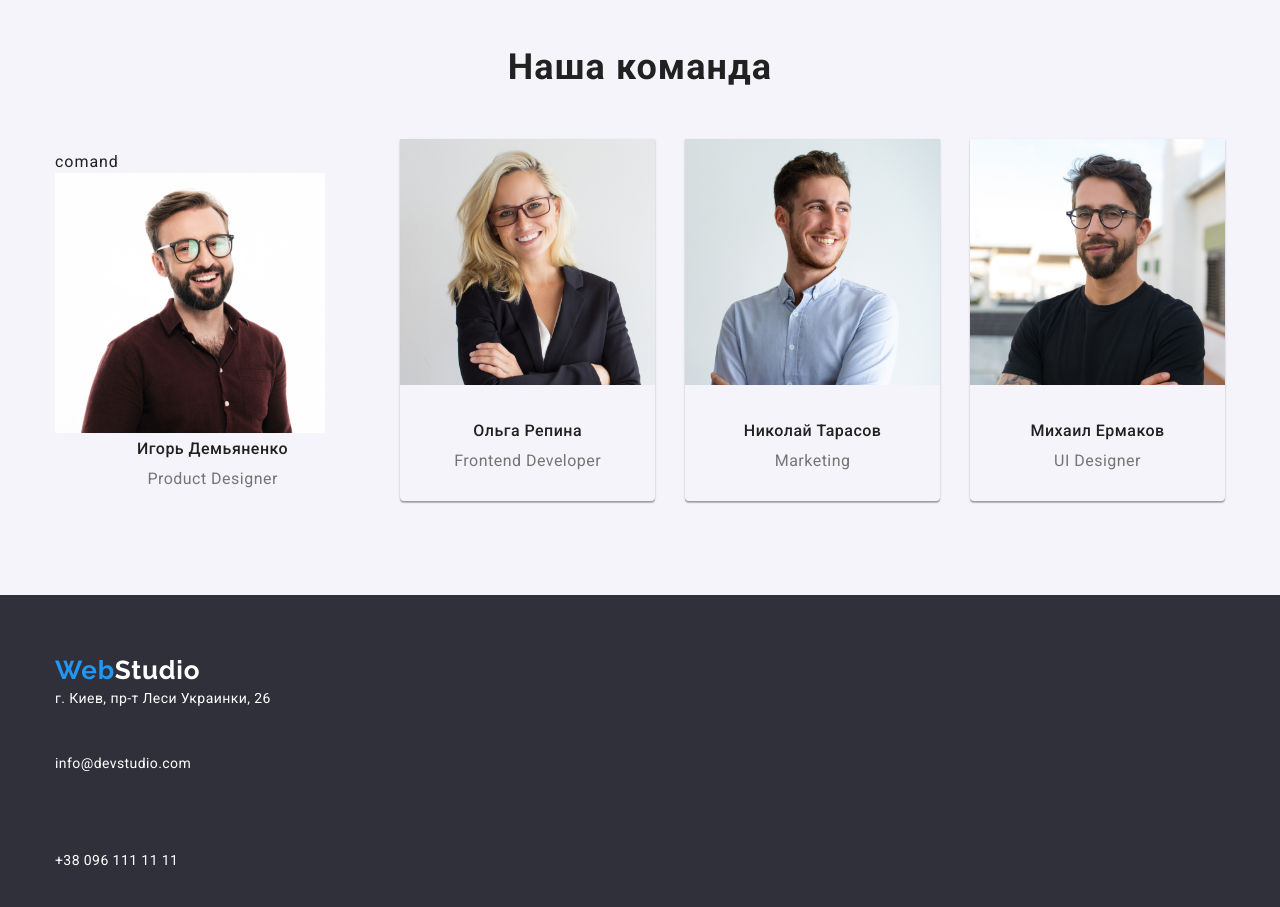
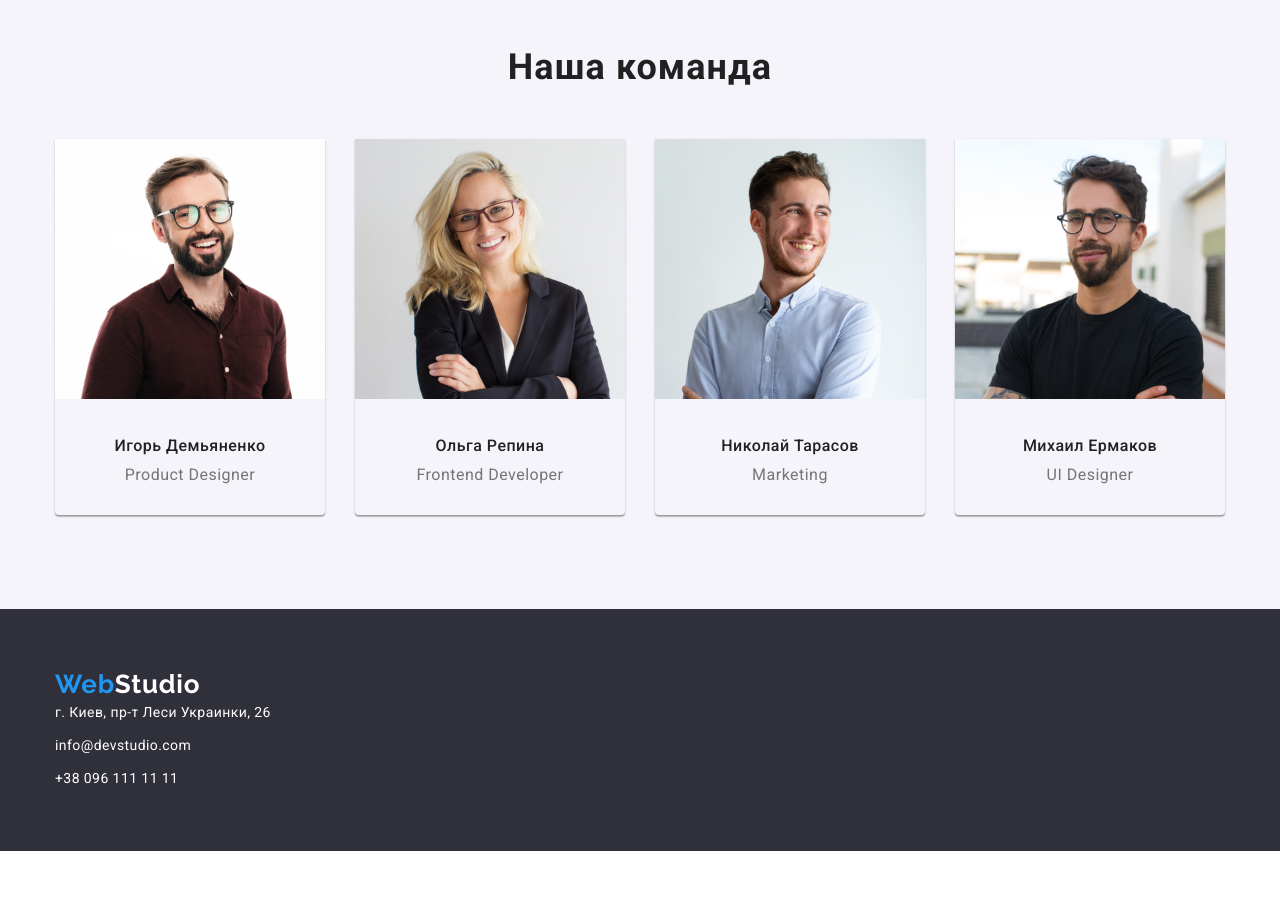
Before and after one commit to LarysaTymoshenko/goit-markup-hw-03, a plain HTML site: page index.html in a window 1280 px wide. Shown: the part 1580-2487 px from the top of the page. After the commit the page ends 2431 px from the top, so only its background shows below. Drawn offline with nearby package versions, Linux system fonts and the light colour scheme.

Commit message:
300521
футер

```diff
--- a/css/styles.css
+++ b/css/styles.css
@@ -322,10 +322,9 @@ img {
   letter-spacing: 0.03em;
   color: var(--link-text-color);
   background-color: var(--background-hero-footer-color);
-  padding-bottom: 60px;
   padding-top: 60px;
 }
-.footer .logo {
+.container-footer .logo {
   margin-bottom: 20px;
   margin-right: 0px;
 }
@@ -335,11 +334,18 @@ img {
 .contact-footer {
   display: block;
 }
+.container-footer {
+  width: 1200px;
+  margin: 0 auto;
+  padding-left: 15px;
+  padding-right: 15px;
+  display: block;
+  padding-bottom: 60px;
+}
 
 .contact-footer .link {
   font-family: inherit;
   color: var(--contact-footer-color);
-  display: block;
 }
 .address-footer {
   color: var(--link-text-color);
--- a/index.html
+++ b/index.html
@@ -91,8 +91,8 @@
                     <h2 class="section-title"> Наша команда</h2>
                     <div class="container">
             <ul class="list-section">
-                <li class="item -comand"> comand<img src="./images/ourcom/id.jpg" alt="Игорь Демьяненко" width="270" height="260">
-                    <div class="">
+                <li class="item-comand"><img src="./images/ourcom/id.jpg" alt="Игорь Демьяненко" width="270" height="260">
+                    <div class="comand">
                     <h3 class="section-two-title">Игорь Демьяненко</h3>
                     <p class="section-three-text">Product Designer</p>
                 </div>
@@ -120,7 +120,7 @@
     </main>
 
      <footer class="footer">
-        <div class="container">
+        <div class="container-footer">
         <a class="logo">Web<span class="logo-footer">Studio</span></a>
         <address class="address">
             <ul class="contact-footer">
```
Also changed, not shown: portfolio.html (+1 -1 lines).
